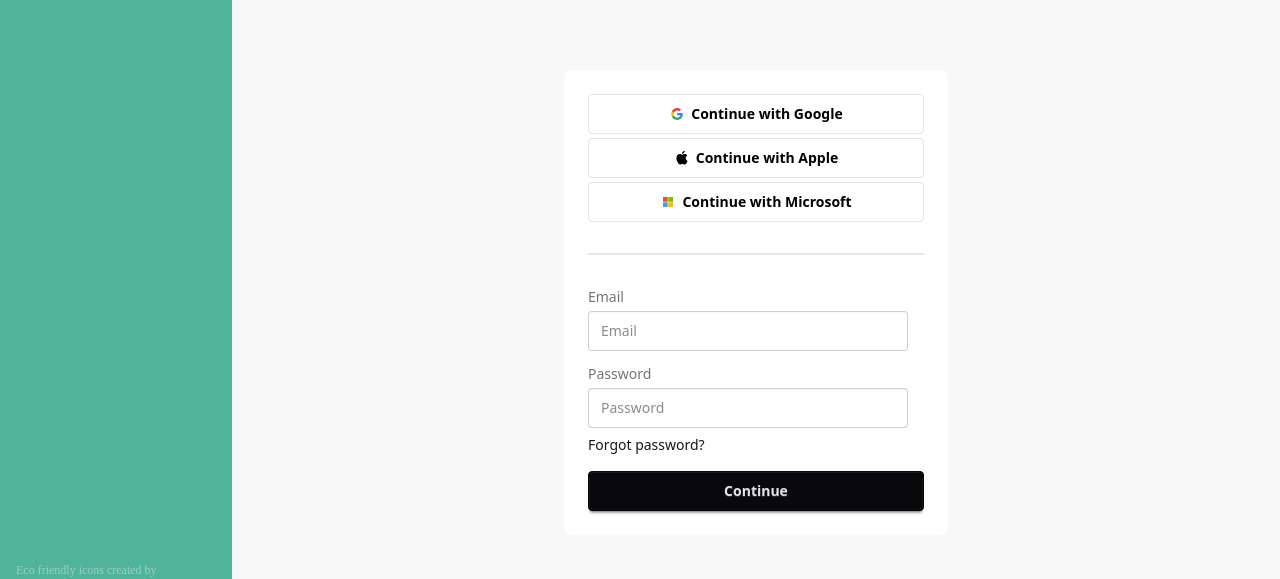
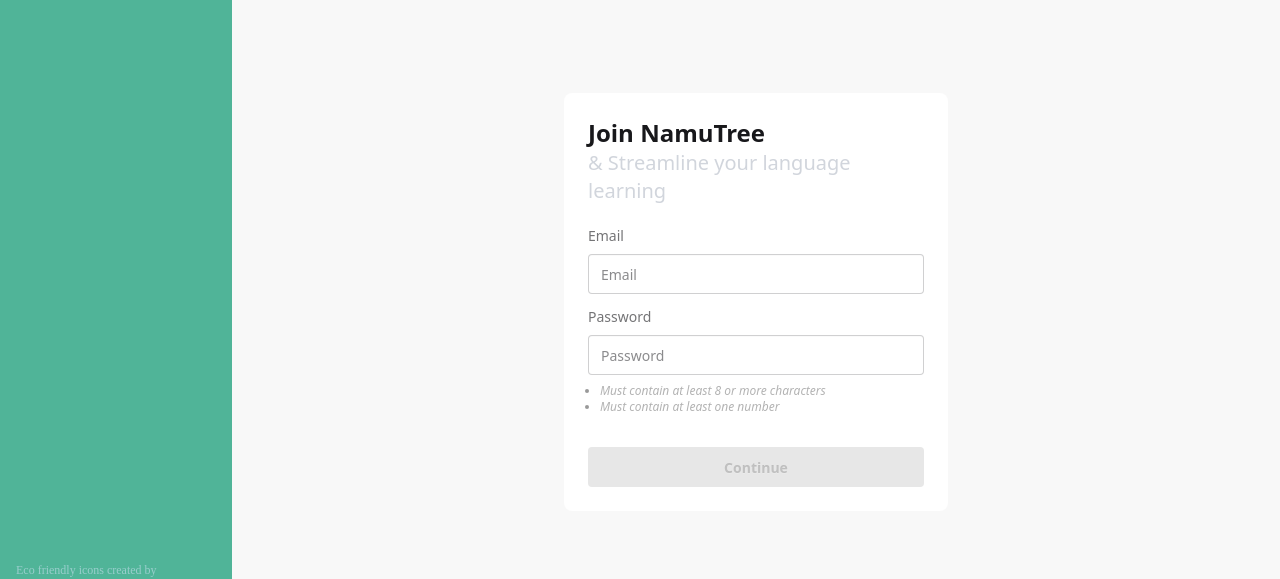
Before and after one commit to nahejeon/namutree, a SvelteKit app: page /signup in a window 1280 px wide. Shown: the part 162-741 px from the top of the page. Built offline with nearby package versions, Linux system fonts and the light colour scheme; no server answers; a web font is replaced by a local one.

Commit message:
Signup page

```diff
--- a/src/app.css
+++ b/src/app.css
@@ -7,6 +7,7 @@
   --color-primary: #50B498;
   --color-secondary: #468585;
   --color-accent: #DEF9C4;
+  --color-success: oklch(84.5% 0.143 164.978);
 }
 
 .font-chilanka {
--- a/src/routes/signup/+page.server.ts
+++ b/src/routes/signup/+page.server.ts
@@ -1,4 +1,4 @@
-import { redirect } from '@sveltejs/kit'
+import { fail, redirect } from '@sveltejs/kit'
 
 import type { Actions } from './$types'
 
@@ -11,9 +11,15 @@
     const { error } = await supabase.auth.signUp({ email, password });
     if (error) {
       console.error(error);
-      redirect(303, '/login/error');
+
+      if (error.code == "user_already_exists") {
+        return fail(400, { email, password, exists: true});
+      } else {
+        return fail(400, { email, password, otherError: true });
+      }
+
     } else {
-      redirect(303, '/');
+      redirect(303, '/profile');
     }
   },
 }
--- a/src/routes/signup/+page.svelte
+++ b/src/routes/signup/+page.svelte
@@ -1,39 +1,98 @@
-<!-- Login form -->
+<script lang="ts">
+  let { form }: PageProps = $props();
+
+  let email = $derived(form?.email);
+  let password = $derived(form?.password);
+  let confirmPassword = $derived(form?.password);
+
+  let emailMissing = $derived(form?.missing && !email);
+  let passwordMissing = $derived(form?.missing && !password);
+
+  let userExists = $derived(form?.exists);
+  let otherError = $derived(form?.otherError);
+
+  let errorStyle = "text-error text-xs italic mt-2";
+
+  let passwordValid = $derived(password && password.length >= 8 && containsNumber(password));
+
+  function containsNumber(str) {
+    return /\d/.test(str);
+  }
+</script>
+
 <div class="hero h-[calc(100vh-64px)]">
   <div class="card bg-base-100 w-full max-w-sm shrink-0">
-    <div class="card-body">
+    <div class="card-body gap-0">
 
-      <div class="flex flex-col gap-1">
-        <!-- Google -->
+      <h3 class="text-2xl font-bold mb-0">Join NamuTree</h3>
+      <h3 class="text-xl font-medium text-gray-300 mb-5">& Streamline your language learning</h3>
+
+<!--       <div class="flex flex-col gap-1">
         <button class="btn bg-white text-black border-[#e5e5e5]">
           <svg aria-label="Google logo" width="16" height="16" xmlns="http://www.w3.org/2000/svg" viewBox="0 0 512 512"><g><path d="m0 0H512V512H0" fill="#fff"></path><path fill="#34a853" d="M153 292c30 82 118 95 171 60h62v48A192 192 0 0190 341"></path><path fill="#4285f4" d="m386 400a140 175 0 0053-179H260v74h102q-7 37-38 57"></path><path fill="#fbbc02" d="m90 341a208 200 0 010-171l63 49q-12 37 0 73"></path><path fill="#ea4335" d="m153 219c22-69 116-109 179-50l55-54c-78-75-230-72-297 55"></path></g></svg>
           Continue with Google
         </button>
 
-        <!-- Apple -->
         <button class="btn bg-white text-black border-[#e5e5e5]">
           <svg aria-label="Apple logo" width="16" height="16" xmlns="http://www.w3.org/2000/svg" viewBox="0 0 1195 1195"><path fill="black" d="M1006.933 812.8c-32 153.6-115.2 211.2-147.2 249.6-32 25.6-121.6 25.6-153.6 6.4-38.4-25.6-134.4-25.6-166.4 0-44.8 32-115.2 19.2-128 12.8-256-179.2-352-716.8 12.8-774.4 64-12.8 134.4 32 134.4 32 51.2 25.6 70.4 12.8 115.2-6.4 96-44.8 243.2-44.8 313.6 76.8-147.2 96-153.6 294.4 19.2 403.2zM802.133 64c12.8 70.4-64 224-204.8 230.4-12.8-38.4 32-217.6 204.8-230.4z"></path></svg>
           Continue with Apple
         </button>
 
-        <!-- Microsoft -->
         <button class="btn bg-white text-black border-[#e5e5e5]">
           <svg aria-label="Microsoft logo" width="16" height="16" xmlns="http://www.w3.org/2000/svg" viewBox="0 0 512 512"><path d="M96 96H247V247H96" fill="#f24f23"></path><path d="M265 96V247H416V96" fill="#7eba03"></path><path d="M96 265H247V416H96" fill="#3ca4ef"></path><path d="M265 265H416V416H265" fill="#f9ba00"></path></svg>
           Continue with Microsoft
         </button>
       </div>
 
-      <div class="divider"></div>
+      <div class="divider"></div> -->
 
       <form method="POST" action="?/login">
-        <label class="label mb-1" for="email">Email</label>
-        <input type="email" class="input" name="email" placeholder="Email" />
+        <!-- Email -->
+        <label class="label mb-2" for="email">Email</label>
+        <input type="email" class={(emailMissing || userExists) ? "input input-error w-full" : "input w-full"} name="email" placeholder="Email" bind:value={email} />
 
-        <label class="label mt-3  mb-1" for="password">Password</label>
-        <input type="password" class="input mb-1.5" name="password" placeholder="Password" />
-        <div><a class="link link-hover">Forgot password?</a></div>
+        {#if userExists}
+          <p class={errorStyle}>User already exists. <a href="/login" class="underline">Login</a> instead.</p>
+        {/if}
 
-        <button class="btn btn-neutral mt-4 w-full" formaction="?/signup">Continue</button>
+
+
+        <!-- Password -->
+        <label class="label mt-3 mb-2" for="password">Password</label>
+        <input type="password" class={(passwordMissing) ? "input input-error w-full" : "input w-full"} name="password" placeholder="Password" bind:value={password} />
+
+        <ul class="ml-3 mt-2 list-disc text-xs text-black/30 italic marker:text-black/40">
+
+          <li class={(password && password.length >= 8) ? "text-emerald-400 marker:text-emerald-400" : ""}>
+            Must contain at least 8 or more characters
+            <span class="ml-2 text-sm text-emerald-400" hidden={!(password && password.length >= 8)}>✓</span>
+          </li>
+          <li class={(password && containsNumber(password)) ? "text-emerald-400 marker:text-emerald-400" : ""}>
+            Must contain at least one number
+            <span class="ml-2 text-sm text-emerald-400" hidden={!(password && containsNumber(password))}>✓</span>
+          </li>
+
+        </ul>
+
+
+        {#if passwordValid}
+          <!-- Confirm password -->
+          <label class="label mt-3 mb-2" for="password">Confirm password</label>
+          <input type="password" class={(passwordMissing) ? "input input-error w-full" : "input w-full"} name="confirm-password" placeholder="Password" bind:value={confirmPassword} />
+
+          <!-- Passwords don't match -->
+          {#if confirmPassword && password != confirmPassword}
+            <p class={errorStyle}>Passwords don't match</p>
+          {/if}
+        {/if}
+
+
+        {#if otherError}
+          <p class={errorStyle}>That didn't work. Try again?</p>
+        {/if}
+
+
+        <button class="btn btn-success mt-4 w-full shadow-none mt-8" formaction="?/signup" disabled={!passwordValid || (password != confirmPassword)}>Continue</button>
       </form>
     </div>
   </div>
```
